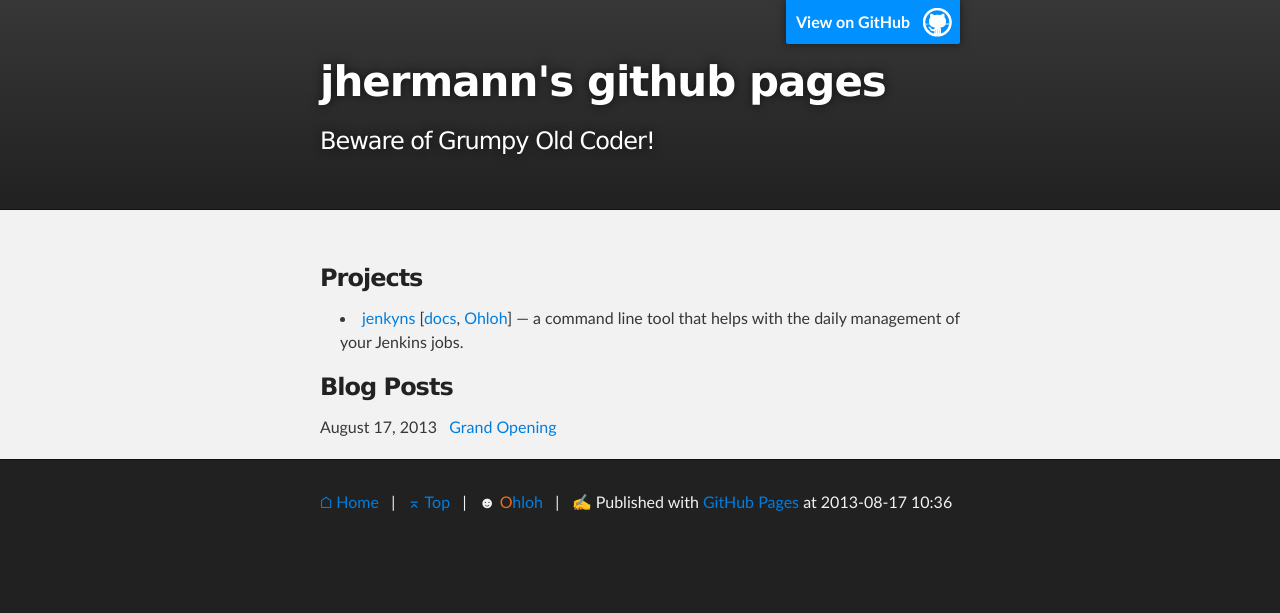
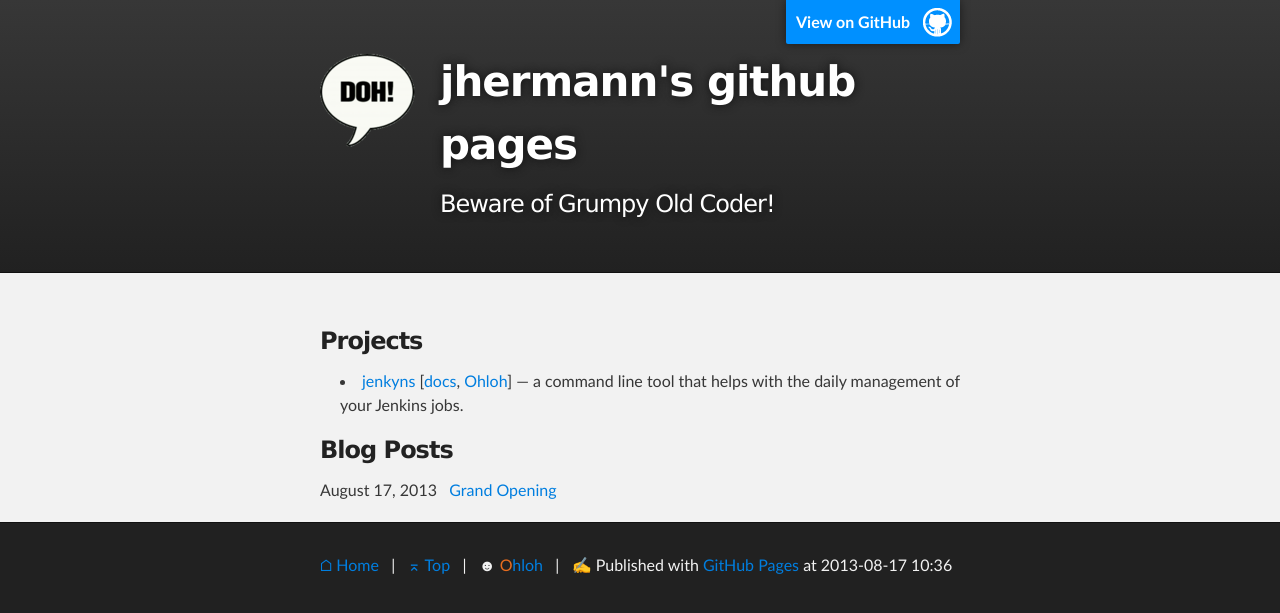
Before and after one commit to jhermann/jhermann.github.io, a Jekyll site: the page built from index.html, in a window 1280 px wide. Shown: the top 613 px of the page. Built offline with Jekyll 4.4.1, drawn with Linux system fonts in a browser that asks for light colours; Markdown is read by kramdown in place of the engine named in the settings.

Commit message:
added logo

```diff
--- a/_layouts/default.html
+++ b/_layouts/default.html
@@ -1,37 +1,33 @@
 <!DOCTYPE html>
 <html>
-
     <head>
         <meta charset='utf-8' />
         <meta http-equiv="X-UA-Compatible" content="chrome=1" />
         <meta name="description" content="{{ page.title }}" />
 
-    <link rel="stylesheet" type="text/css" media="screen" href="http://jhermann.github.io/stylesheets/stylesheet.css">
+        <link rel="stylesheet" type="text/css" media="screen" href="/stylesheets/stylesheet.css">
 
         <title>{{ page.title }} — jhermann.github.io</title>
     </head>
 
     <body>
-
         <!-- HEADER -->
         <div id="header_wrap" class="outer">
             <header class="inner">
                 <a id="forkme_banner" href="https://github.com/jhermann">View on GitHub</a>
 
                 <a name="top">
+                    <a id="logo" href="/">&nbsp;</a>
                     <h1 id="project_title">{{ page.title }}</h1>
                     <h2 id="project_tagline">{{ page.tagline }}</h2>
                 </a>
-
             </header>
         </div>
 
         <!-- MAIN CONTENT -->
         <div id="main_content_wrap" class="outer">
             <section id="main_content" class="inner">
-
                 {{ content }}
-
             </section>
         </div>
 
@@ -50,6 +46,5 @@
                 </p>
             </footer>
         </div>
-
     </body>
 </html>
--- a/stylesheets/stylesheet.css
+++ b/stylesheets/stylesheet.css
@@ -139,21 +139,6 @@ strong {
   font-weight: bold;
 }
 
-img {
-  position: relative;
-  margin: 0 auto;
-  max-width: 739px;
-  padding: 5px;
-  margin: 10px 0 10px 0;
-  border: 1px solid #ebebeb;
-
-  box-shadow: 0 0 5px #ebebeb;
-  -webkit-box-shadow: 0 0 5px #ebebeb;
-  -moz-box-shadow: 0 0 5px #ebebeb;
-  -o-box-shadow: 0 0 5px #ebebeb;
-  -ms-box-shadow: 0 0 5px #ebebeb;
-}
-
 pre, code {
   width: 100%;
   color: #222;
@@ -253,7 +238,28 @@ form {
   padding: 20px;
 }
 
-img {
+#logo {
+  background: url('/images/doh-100.png') no-repeat;
+  z-index: 10;
+  float: left;
+  width: 100px;
+  height: 160px;
+  margin-right: 1.25em;
+}
+#forkme_banner img {
+  position: relative;
+  margin: 0 auto;
+  max-width: 739px;
+  padding: 5px;
+  margin: 10px 0 10px 0;
+  border: 1px solid #ebebeb;
+
+  box-shadow: 0 0 5px #ebebeb;
+  -webkit-box-shadow: 0 0 5px #ebebeb;
+  -moz-box-shadow: 0 0 5px #ebebeb;
+  -o-box-shadow: 0 0 5px #ebebeb;
+  -ms-box-shadow: 0 0 5px #ebebeb;
+
   width: 100%;
   max-width: 100%;
 }
```
Also changed, not shown: images/doh-100.png (added). Lines whose indentation alone changed are shown as unchanged.
